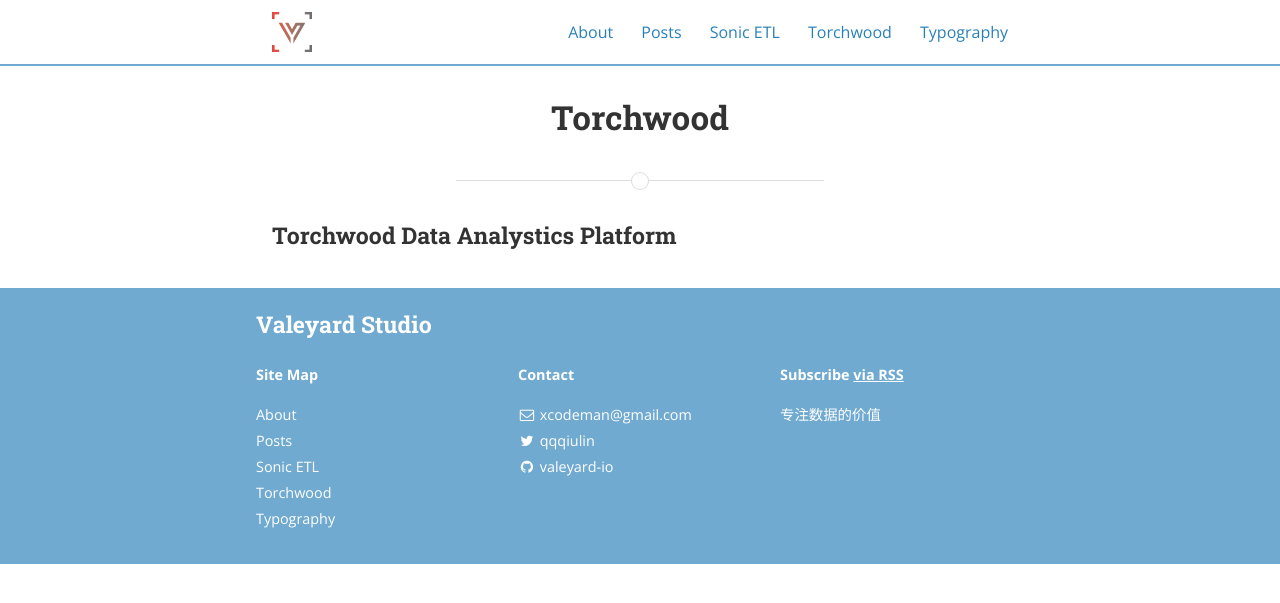
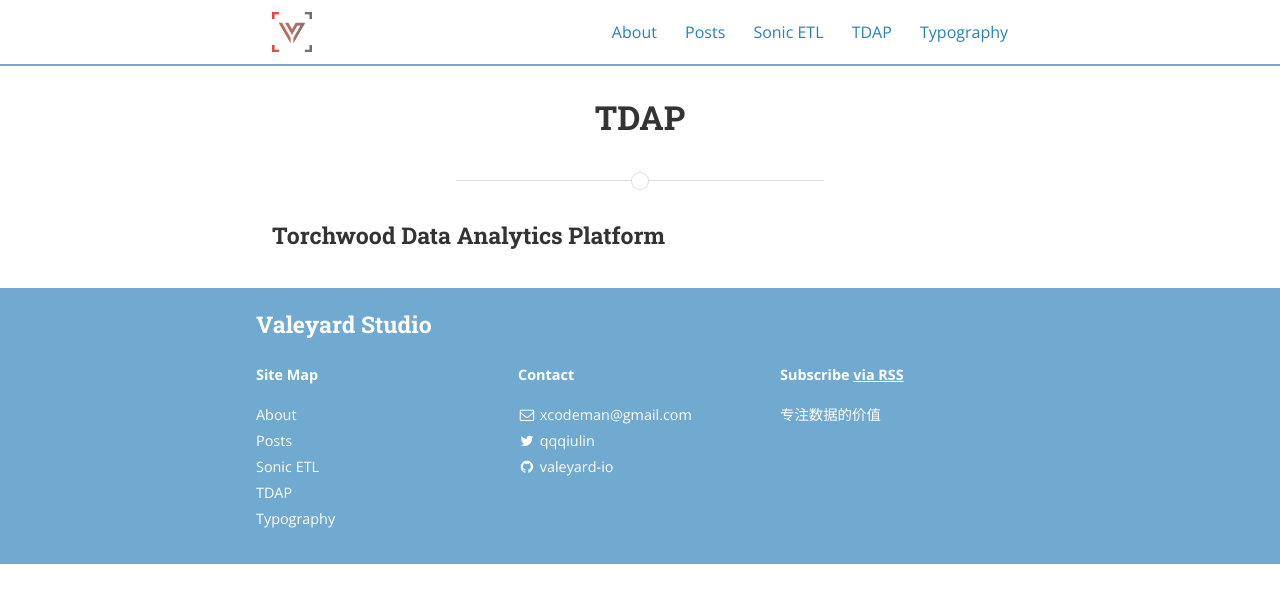
Before and after one commit to valeyard-io/valeyard-io.github.io, a Jekyll site: the page built from torchwood.md, in a window 1280 px wide. Shown: the top 603 px of the page. Built offline with Jekyll 4.4.1, drawn with Linux system fonts in a browser that asks for light colours; nearby versions of some CDN libraries.

Commit message:
Update torchwood.md

```diff
--- a/torchwood.md
+++ b/torchwood.md
@@ -1,7 +1,7 @@
 ---
 layout: page
-title: Torchwood
+title: TDAP
 permalink: /torwood/
 ---
 
-### Torchwood Data Analystics Platform
+### Torchwood Data Analytics Platform
```
